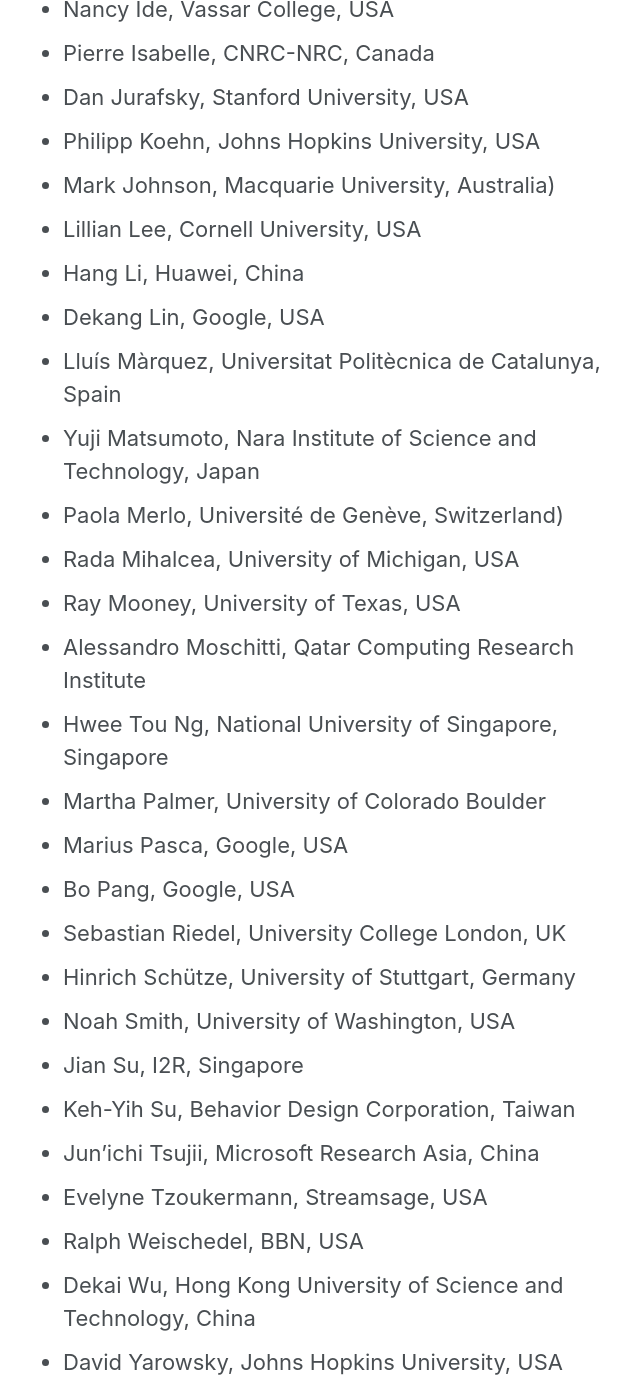
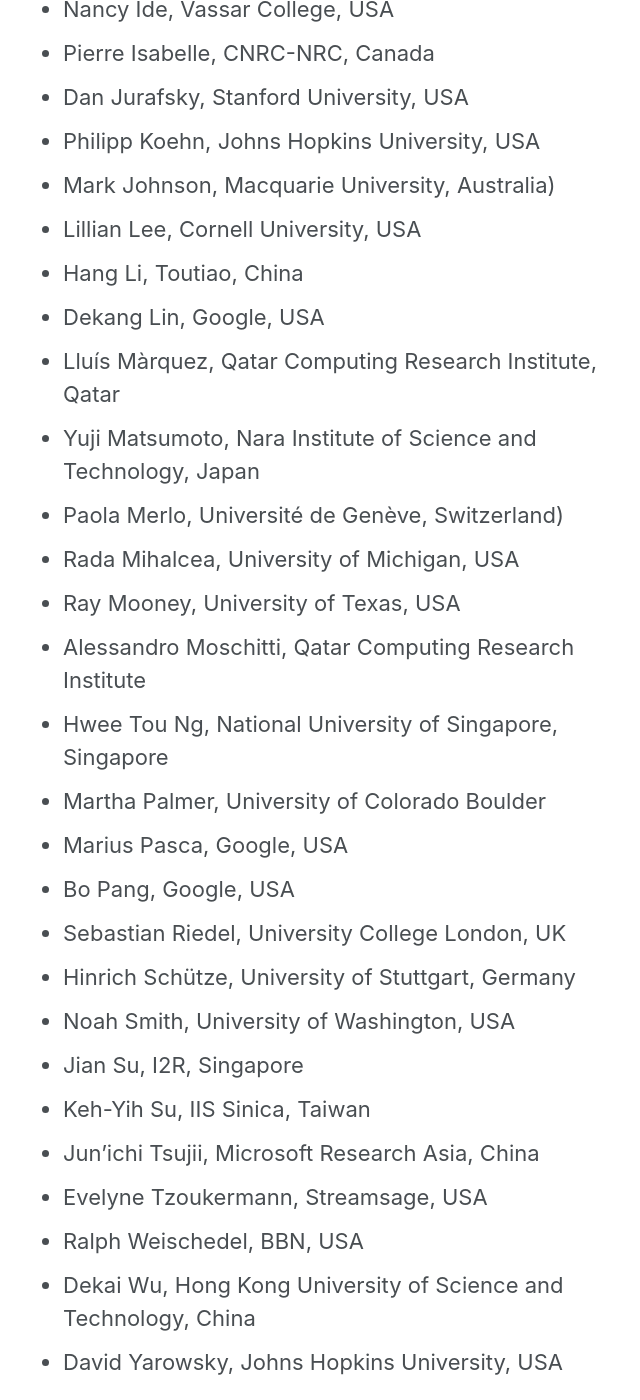
Before and after one commit to sigdat-org/sigdat, a Jekyll site: the page built from _pages/organization.md, in a window 1280 px wide and 1400 px high, scrolled down 2425 px. Shown: the whole window, without its empty margins (299-939 px from the left). Built offline with Jekyll 4.4.1, drawn with Linux system fonts in a browser that asks for light colours; nearby versions of some CDN libraries.

Commit message:
Update affiliations

```diff
--- a/_pages/organization.md
+++ b/_pages/organization.md
@@ -55,9 +55,9 @@ SIGDAT is run by consensus vote of its organizing committee, consisting of the o
 - Philipp Koehn, Johns Hopkins University, USA<br/>
 - Mark Johnson, Macquarie University, Australia)<br/>
 - Lillian Lee, Cornell University, USA<br/>
-- Hang Li, Huawei, China<br/>
+- Hang Li, Toutiao, China<br/>
 - Dekang Lin, Google, USA<br/>
-- Lluís Màrquez, Universitat Politècnica de Catalunya, Spain<br/>
+- Lluís Màrquez, Qatar Computing Research Institute, Qatar<br/>
 - Yuji Matsumoto, Nara Institute of Science and Technology, Japan<br/>
 - Paola Merlo, Université de Genève, Switzerland)<br/>
 - Rada Mihalcea, University of Michigan, USA<br/>
@@ -71,7 +71,7 @@ SIGDAT is run by consensus vote of its organizing committee, consisting of the o
 - Hinrich Schütze, University of Stuttgart, Germany<br/>
 - Noah Smith, University of Washington, USA<br/>
 - Jian Su, I2R, Singapore<br/>
-- Keh-Yih Su, Behavior Design Corporation, Taiwan<br/>
+- Keh-Yih Su, IIS Sinica, Taiwan<br/>
 - Jun'ichi Tsujii, Microsoft Research Asia, China<br/>
 - Evelyne Tzoukermann, Streamsage, USA<br/>
 - Ralph Weischedel, BBN, USA<br/>
```
